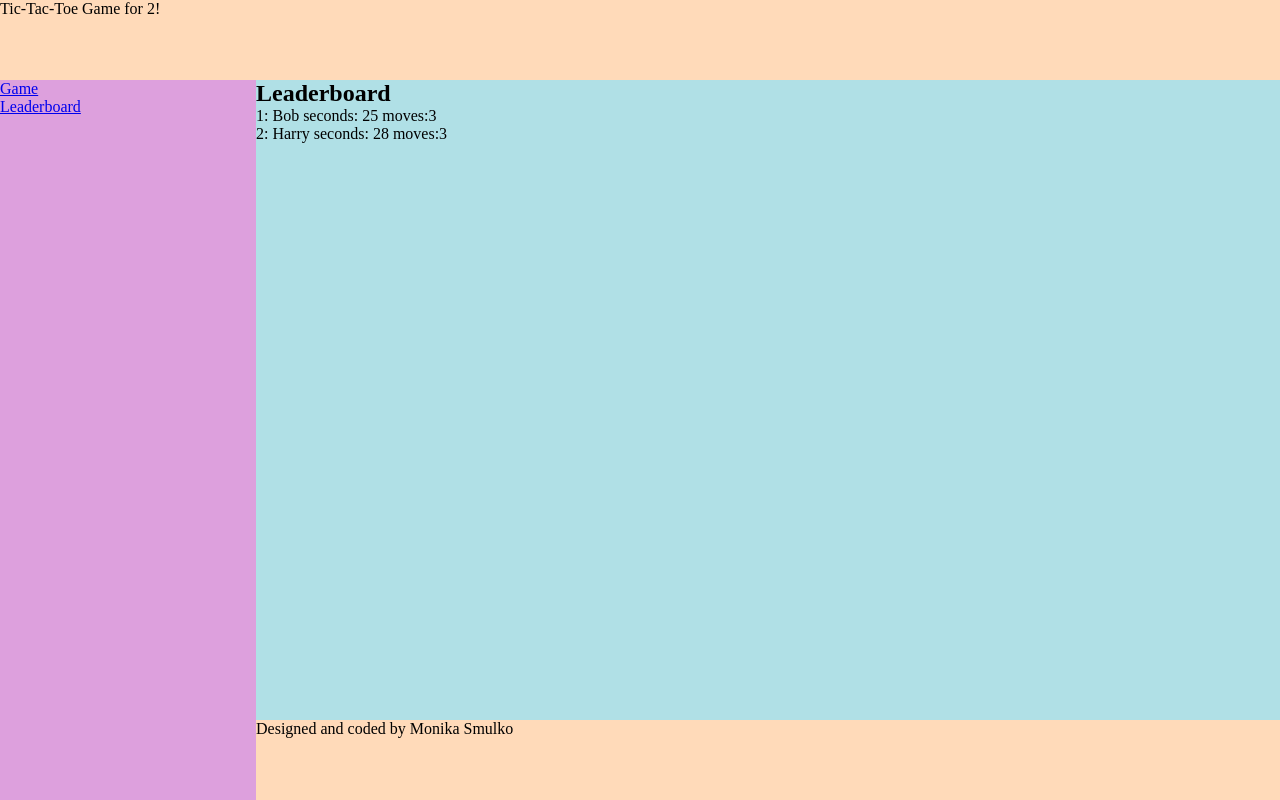
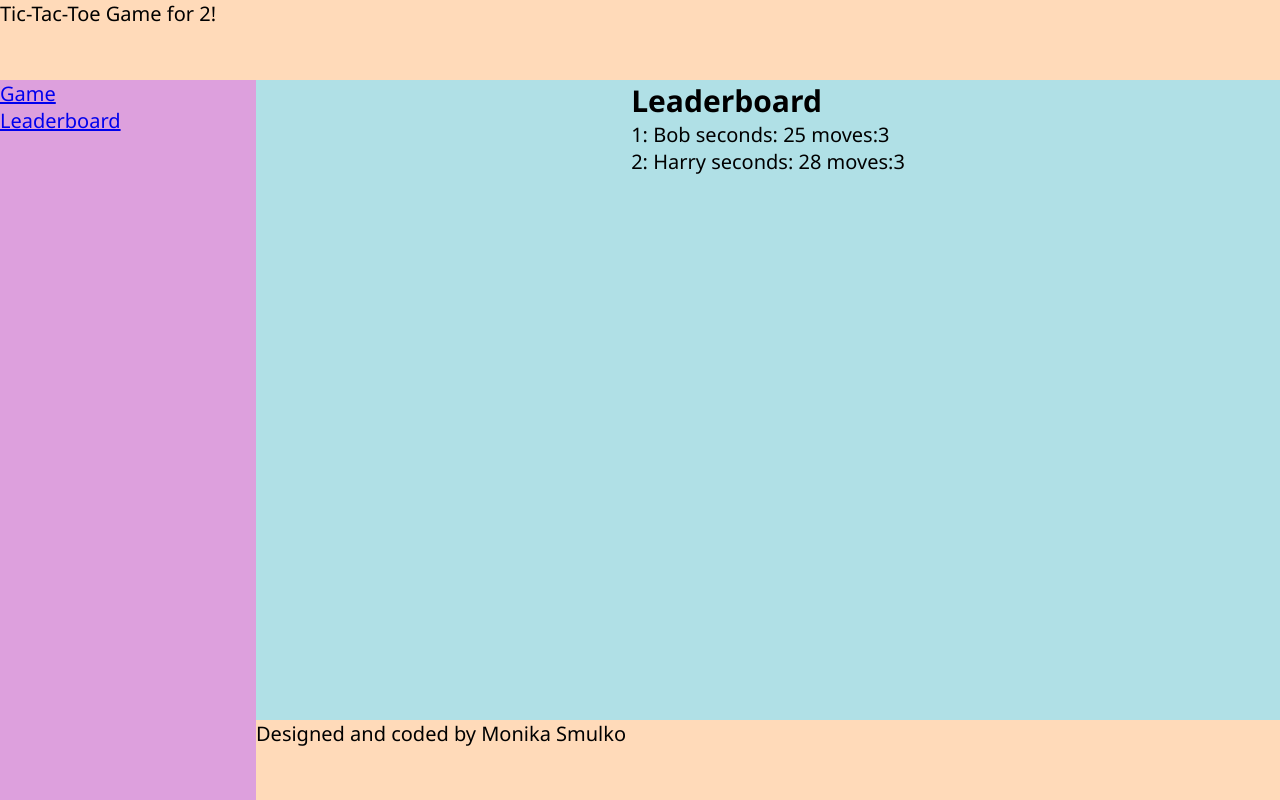
Before and after one commit to mosmulko/Tic-tac-toe, a React (Create React App) app: page /leaderboard in a window 1280 px wide. Built offline with nearby package versions, Linux system fonts and the light colour scheme.

Commit message:
Add extra basic styles to App

```diff
--- a/src/App.css
+++ b/src/App.css
@@ -11,6 +11,8 @@
     "header header"
     "nav main"
     "nav footer";
+  font-size: 20px;
+  font-family: "Segoe UI", Tahoma, Geneva, Verdana, sans-serif;
   height: 100%;
 }
 
@@ -29,11 +31,18 @@
 }
 
 main {
+  display: flex;
+  justify-content: center;
   grid-area: main;
   background-color: powderblue;
   /* height: 70vh; */
 }
 
+main:first-child {
+  height: 100%;
+  width: 100%;
+}
+
 footer {
   grid-area: footer;
 }
```
